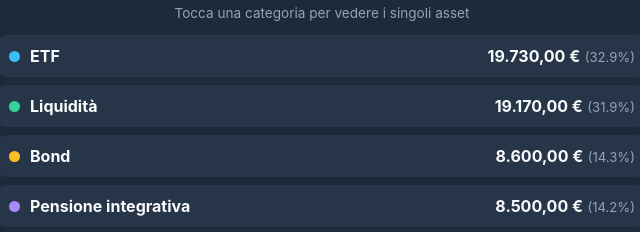
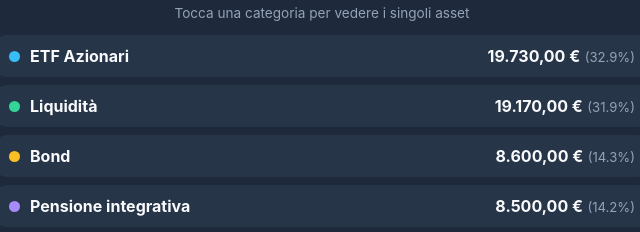
Before and after one commit to linocardi92/Networth-tracker, a plain HTML site: page index.html in a window 1280 px wide. Shown: the part 472-704 px from the top of the page, 318-958 px from the left. Drawn offline with nearby package versions, Linux system fonts and the light colour scheme.

Commit message:
Add files via upload

```diff
--- a/index.html
+++ b/index.html
@@ -116,7 +116,7 @@
         <h2>Ribilanciamento Portafoglio Investito</h2>
         <div class="rebal-controls">
           <div class="input-group">
-            <label>Target Azionario (ETF) %</label>
+            <label>Target Azionario (ETF Azionari) %</label>
             <input type="number" id="targetEq" min="0" max="100" step="1" value="70" />
           </div>
           <div class="input-group">
@@ -146,7 +146,7 @@
       <div class="card" style="overflow-x:auto;">
         <h2>Storico Mensile Aggregato</h2>
         <table>
-          <thead><tr><th>Mese</th><th>ETF</th><th>Bond/Buoni/Fondi</th><th>Liquidità</th><th>Pensione</th><th>Totale</th></tr></thead>
+          <thead><tr><th>Mese</th><th>ETF Azionari</th><th>Bond/Buoni/Fondi</th><th>Liquidità</th><th>Pensione</th><th>Totale</th></tr></thead>
           <tbody id="historyTable"></tbody>
         </table>
       </div>
@@ -425,19 +425,19 @@
       badge.style.color = '#38bdf8';
       appData = {
         latestMonth: '2026-11',
-        categories: ['Bond', 'Buoni postali', 'ETF', 'Fondi', 'Liquidità', 'Pensione integrativa'],
+        categories: ['Bond', 'Buoni postali', 'ETF Azionari', 'Fondi', 'Liquidità', 'Pensione integrativa'],
         history: [
-          { month: '2026-07', total: 55200, categories: { 'ETF': 17100, 'Bond': 12000, 'Buoni postali': 4000, 'Liquidità': 14200, 'Pensione integrativa': 7900 } },
-          { month: '2026-08', total: 56400, categories: { 'ETF': 17900, 'Bond': 12100, 'Buoni postali': 4000, 'Liquidità': 14400, 'Pensione integrativa': 8000 } },
-          { month: '2026-09', total: 57800, categories: { 'ETF': 18500, 'Bond': 12300, 'Buoni postali': 4000, 'Liquidità': 14800, 'Pensione integrativa': 8200 } },
-          { month: '2026-10', total: 58900, categories: { 'ETF': 19100, 'Bond': 12500, 'Buoni postali': 4000, 'Liquidità': 15000, 'Pensione integrativa': 8300 } },
-          { month: '2026-11', total: 60000, categories: { 'ETF': 19730, 'Bond': 8600, 'Buoni postali': 4000, 'Liquidità': 19170, 'Pensione integrativa': 8500 } }
+          { month: '2026-07', total: 55200, categories: { 'ETF Azionari': 17100, 'Bond': 12000, 'Buoni postali': 4000, 'Liquidità': 14200, 'Pensione integrativa': 7900 } },
+          { month: '2026-08', total: 56400, categories: { 'ETF Azionari': 17900, 'Bond': 12100, 'Buoni postali': 4000, 'Liquidità': 14400, 'Pensione integrativa': 8000 } },
+          { month: '2026-09', total: 57800, categories: { 'ETF Azionari': 18500, 'Bond': 12300, 'Buoni postali': 4000, 'Liquidità': 14800, 'Pensione integrativa': 8200 } },
+          { month: '2026-10', total: 58900, categories: { 'ETF Azionari': 19100, 'Bond': 12500, 'Buoni postali': 4000, 'Liquidità': 15000, 'Pensione integrativa': 8300 } },
+          { month: '2026-11', total: 60000, categories: { 'ETF Azionari': 19730, 'Bond': 8600, 'Buoni postali': 4000, 'Liquidità': 19170, 'Pensione integrativa': 8500 } }
         ],
         latestAssets: [
           { category: 'Liquidità', asset: 'BBVA 4%', value: 15000 },
           { category: 'Liquidità', asset: 'Conto BP', value: 4170 },
-          { category: 'ETF', asset: 'VWCE', value: 11200 },
-          { category: 'ETF', asset: 'VALL', value: 8530 },
+          { category: 'ETF Azionari', asset: 'VWCE', value: 11200 },
+          { category: 'ETF Azionari', asset: 'VALL', value: 8530 },
           { category: 'Bond', asset: 'BTP 2029/2032', value: 8600 },
           { category: 'Buoni postali', asset: 'Buono fruttifero', value: 4000 },
           { category: 'Pensione integrativa', asset: 'Fondo Pensione', value: 8500 }
@@ -515,7 +515,7 @@
       const deltaBond = (targetBondPct * invested) - bondVal;
 
       document.getElementById('rebalanceTable').innerHTML = `
-        <tr><td><strong>Azionario (ETF)</strong></td><td>${curEqPct.toFixed(1)}%</td><td>${(targetEqPct * 100).toFixed(0)}%</td><td class="${deltaEq >= 0 ? 'pos' : 'neg'}">${deltaEq >= 0 ? '+' : ''}${fmtEUR(deltaEq)}</td></tr>
+        <tr><td><strong>Azionario (ETF Azionari)</strong></td><td>${curEqPct.toFixed(1)}%</td><td>${(targetEqPct * 100).toFixed(0)}%</td><td class="${deltaEq >= 0 ? 'pos' : 'neg'}">${deltaEq >= 0 ? '+' : ''}${fmtEUR(deltaEq)}</td></tr>
         <tr><td><strong>Obbligazionario</strong></td><td>${curBondPct.toFixed(1)}%</td><td>${(targetBondPct * 100).toFixed(0)}%</td><td class="${deltaBond >= 0 ? 'pos' : 'neg'}">${deltaBond >= 0 ? '+' : ''}${fmtEUR(deltaBond)}</td></tr>
       `;
     }
@@ -569,11 +569,11 @@
       updateEntryPreview();
     }
 
-    function addEntryRow(cat = 'ETF', asset = '', val = '') {
+    function addEntryRow(cat = 'ETF Azionari', asset = '', val = '') {
       const container = document.getElementById('entryRows');
       const div = document.createElement('div');
       div.className = 'entry-row';
-      const opts = Array.from(new Set([...appData.categories, 'Bond', 'Buoni postali', 'ETF', 'Fondi', 'Liquidità', 'Pensione integrativa', 'Fondo emergenza']))
+      const opts = Array.from(new Set([...appData.categories, 'Bond', 'Buoni postali', 'ETF Azionari', 'Fondi', 'Liquidità', 'Pensione integrativa', 'Fondo emergenza']))
         .map(c => `<option value="${c}" ${c === cat ? 'selected' : ''}>${c}</option>`).join('');
 
       div.innerHTML = `<select class="in-cat">${opts}</select><input type="text" class="in-asset" placeholder="Nome asset" value="${asset}" /><input type="number" step="0.01" class="in-val" placeholder="0.00" value="${val}" oninput="updateEntryPreview()" /><button class="btn-del" onclick="this.parentElement.remove(); updateEntryPreview();">×</button>`;
```
